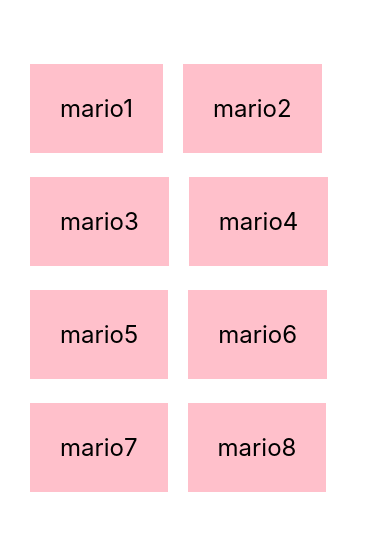
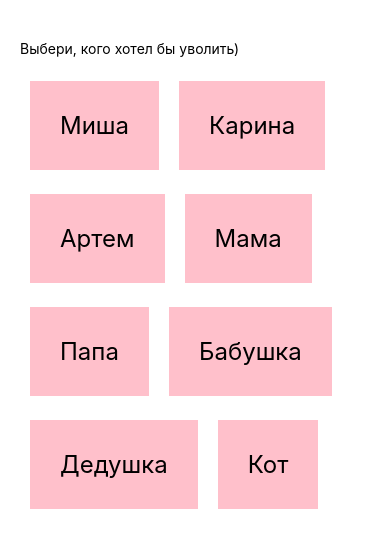
Before and after one commit to SinkLineP/React_Native_2023, a React Native app: screen / in a window 390 px wide. Shown: the top 548 px of the page. Built offline with nearby package versions, Linux system fonts and the light colour scheme.

Commit message:
finish lesson 8

```diff
--- a/App.js
+++ b/App.js
@@ -1,31 +1,73 @@
 import { StatusBar } from 'expo-status-bar';
 import { useState } from 'react';
-import {StyleSheet, Text, View, TouchableOpacity, FlatList} from 'react-native';
+import {StyleSheet, Text, View, TouchableOpacity, FlatList, TextInput, Button} from 'react-native';
 
 export default function App() {
   const [people, setPeople] = useState([
-    {name: "mario1", id: 1},
-    {name: "mario2", id: 2},
-    {name: "mario3", id: 3},
-    {name: "mario4", id: 4},
-    {name: "mario5", id: 5},
-    {name: "mario6", id: 6},
-    {name: "mario7", id: 7},
-    {name: "mario8", id: 8},
-  ])
+    {name: "Миша", id: 1},
+    {name: "Карина", id: 2},
+    {name: "Артем", id: 3},
+    {name: "Мама", id: 4},
+    {name: "Папа", id: 5},
+    {name: "Бабушка", id: 6},
+    {name: "Дедушка", id: 7},
+    {name: "Кот", id: 8},
+  ]);
+
+  const pressHandler = (id) => {
+    setPeople((prevPeople) => {
+      return people.filter(person => person.id !== id)
+    })
+  }
+
+  const addNewPeople = (arrayPeoples) => {
+    const [userName, setUserName] = useState("");
+    let key = arrayPeoples.length === 0 ? 0 : arrayPeoples.length;
+
+    const handleChange = (val) => {
+      setPeople({name: val, key: key})
+      setUserName(val)
+    }
+
+    return(
+      <View style={styles.ContainerAddUser}>
+        <TextInput value={userName} onChangeText={(val) => handleChange(val)} placeholder={"Введите имя сотрудника.."} />
+      </View>
+    )
+  }
+
+  const [isShow, setIsShow] = useState(false);
 
   return (
     <View style={styles.container}>
+      {people.length === 0 ? (
+        <>
+          <Text>Больше некого увольнять..</Text>
+          <Text>Заходи позже)</Text>
+          <Text>Хотите добавить новых сотрудников?</Text>
+          <Button title={"Добавить"} onPress={() => setIsShow(true)} />
 
+          {isShow ? (
+            <Text>hi</Text>
+          ) : (
+            addNewPeople(people)
+          )}
+        </>
+      ) : (
+        <>
+          <Text>Выбери, кого хотел бы уволить)</Text>
           <FlatList
             numColumns={2}
             keyExtractor={(item) => item.id}
             data={people}
             renderItem={({ item }) => (
+              <TouchableOpacity onPress={() => pressHandler(item.id)}>
                 <Text style={styles.item}>{item.name}</Text>
+              </TouchableOpacity>
             )}
           />
-
+        </>
+      )}
       <StatusBar style="auto" />
     </View>
   );
@@ -44,5 +86,10 @@ export const styles = StyleSheet.create({
     backgroundColor: "pink",
     fontSize: 24,
     marginHorizontal: 10,
+  },
+  ContainerAddUser: {
+    backgroundColor: "gray",
+    padding: 10,
+    margin: 10
   }
 });
```
Lines whose indentation alone changed are shown as unchanged.
